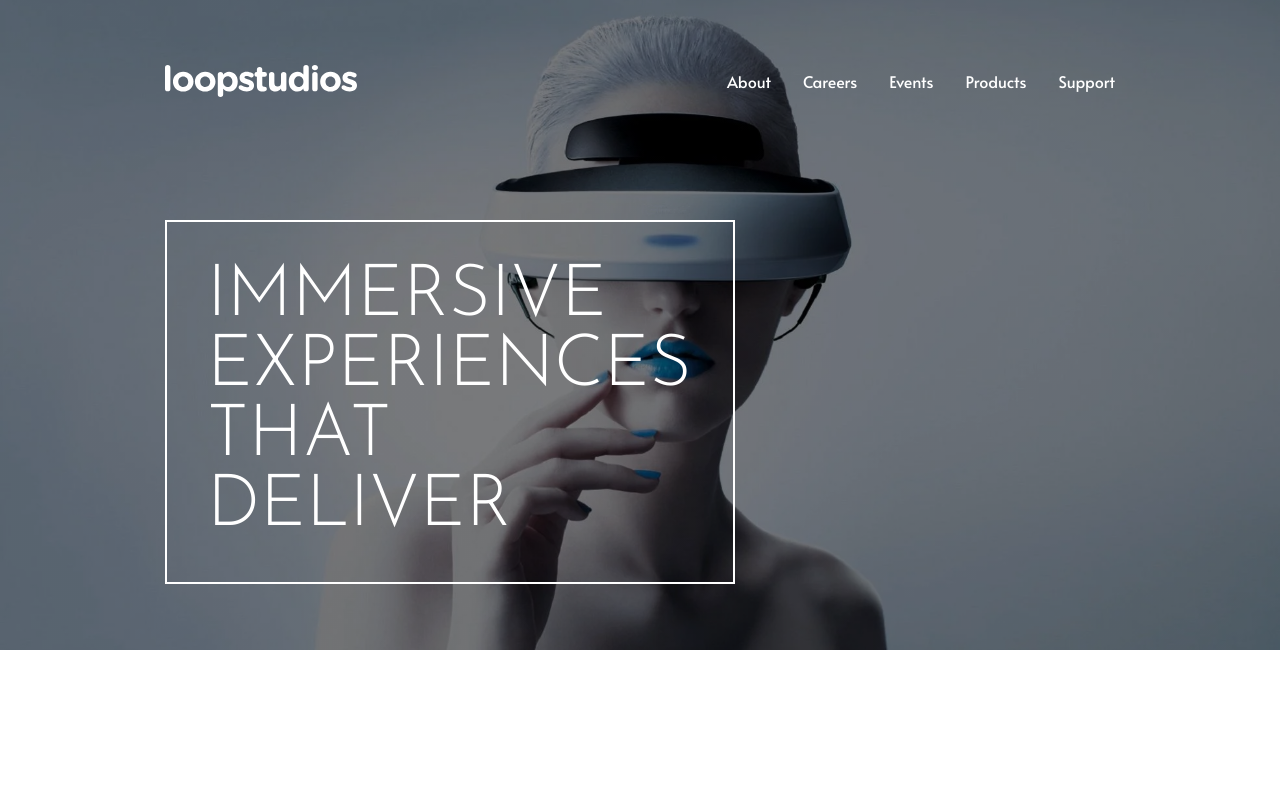
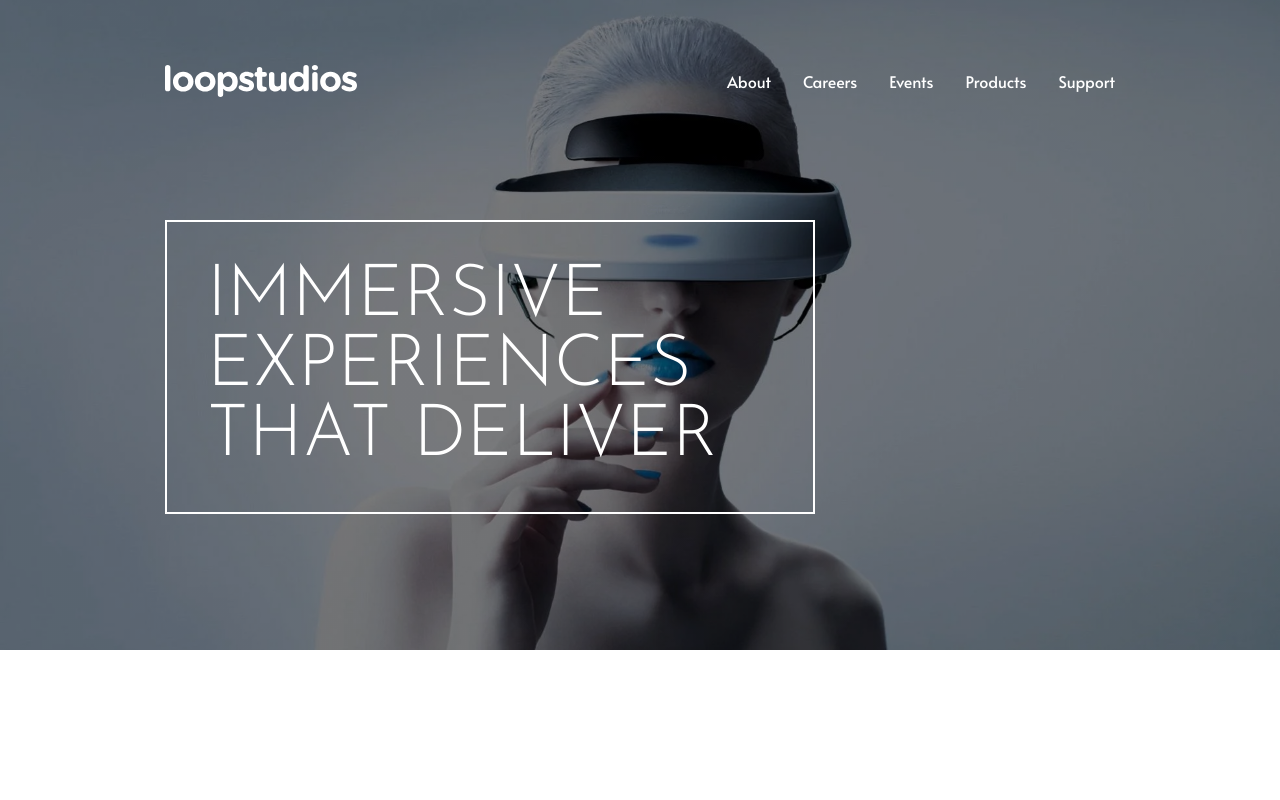
Before and after one commit to MrBeamer/loopstudios, a React (Create React App) app: page / in a window 1280 px wide. Shown: the top 800 px of the page. Built offline with nearby package versions, Linux system fonts and the light colour scheme.

Commit message:
fixed headline and added images manually

```diff
--- a/src/components/headline/Headline.style.js
+++ b/src/components/headline/Headline.style.js
@@ -7,7 +7,7 @@ export const StyledHeadline = styled.h1`
   padding: 2.5rem;
   text-transform: uppercase;
   border: 2px solid #ffffff;
-  max-width: 35.625rem;
+  max-width: 40.625rem;
 
   @media only screen and (max-width: 430px) {
     padding: 1.5rem;
```
